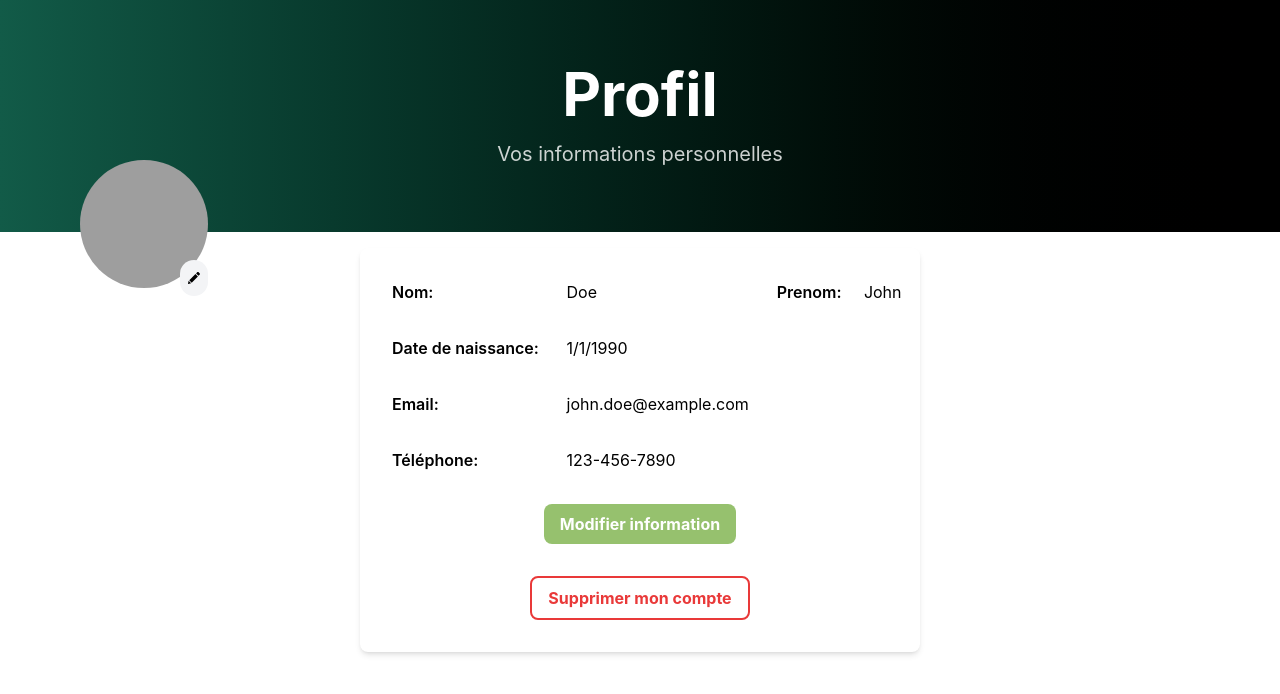
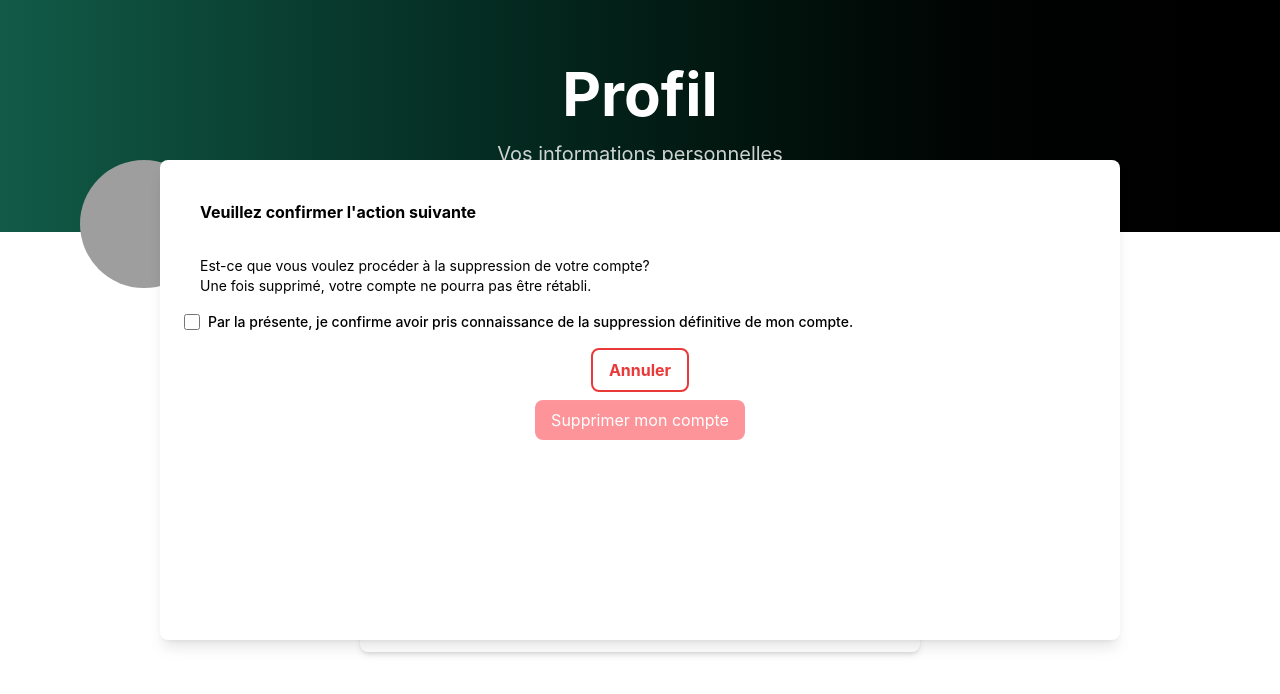
Before and after one commit to BudgetsOrg/Projet_BudgETS, a React (Vite) app in the folder frontend/: page /Profil in a window 1280 px wide. Both pictures are taken after a click on the button "Supprimer mon compte". Shown: the top 694 px of the page. Built offline with nearby package versions, Linux system fonts and the light colour scheme; grey boxes are pictures that could not be loaded.

Commit message:
pop up de suppression de compte sur la page profil

```diff
--- a/frontend/src/App.tsx
+++ b/frontend/src/App.tsx
@@ -1,8 +1,8 @@
 import { BrowserRouter, Route, Routes } from "react-router-dom"; // pour avoir accès au npm install react-router-dom
 import "./style/style.css";
 import Inscription from "./Inscription";
-import PagePrincipale from "./PagePrincipale";
-import PageProfile from "./Profile";
+import PagePrincipale from "./pages/PagePrincipale";
+import PageProfile from "./pages/PageProfile";
 
 function App() {
   return (
--- a/frontend/src/PagePrincipale.tsx
+++ /dev/null
@@ -1,95 +0,0 @@
-//Justine
-import { PieChart } from "react-minimal-pie-chart";
-import type { Obj } from "./interfaces/interfaces.ts";
-import type { Enveloppe } from "./interfaces/interfaces.ts";
-import { EnveloppesBudgetaires } from "./components/Enveloppe/EnveloppeDisplayer.tsx";
-import { Summary } from "./components/Summary/Summary.tsx";
-import { TabSummary } from "./components/Summary/TabSummary.tsx";
-import { ObjectifList } from "./components/Objectif/ObjectifList.tsx";
-
-const tab_objectifs: Enveloppe[] = [];
-
-//prend en paramètre les budgets et calculer les proportions en pourcentage
-// function GraphCirculaire() {
-//   return (
-//     <div>
-//       <PieChart
-//         data={[
-//           { title: "One", value: 10, color: "" },
-//           { title: "Two", value: 15, color: "#C13C37" },
-//           { title: "Three", value: 20, color: "#6A2135" },
-//         ]}
-//         radius={30}
-//       />
-//     </div>
-//   );
-// }
-
-// function MesBudgets() {
-//   return (
-//     <div>
-//       <h1>Mes BudgETS</h1>
-//       <table>
-//         <tr>
-//           <th>Solde pour le mois: 500$</th>
-//         </tr>
-//         <tr>
-//           <td>Nourriture</td>
-//           <td>50$</td>
-//         </tr>
-//         <tr>
-//           <button>Creer une enveloppe</button>
-//         </tr>
-//       </table>
-//       <h3>Mes différentes enveloppes</h3>
-//     </div>
-//   );
-// }
-
-// function BudgetsContainer() {
-//   return (
-//     <div className="container-budgets">
-//       {/* <MesBudgets />
-//       <GraphCirculaire /> */}
-//       <EnveloppesBudgetaires />
-//     </div>
-//   );
-// }
-
-// function ObjectifsContainer() {
-//   if (tab_objectifs.length === 0)
-//     return <div>Vous n'avez présentement aucun objectif. </div>;
-//   // return (
-//   //   // <div>
-//   //   //   {tab_enveloppes.map((env) => (
-//   //   //     <div key={obj.id} className="objectifs">
-//   //   //       <Objectif id={env.id} name={env.name} image={env.content} />
-//   //   //     </div>
-//   //   //   ))}
-//   //   // </div>
-//   // );
-// }
-
-// function Objectif({ id, name, image }: Obj) {
-//   return (
-//     <div className="objectif" id={String(id)}>
-//       <img src={image} alt="{id}"></img>
-//       <h3 className="title-objectif">{name}</h3>
-//     </div>
-//   );
-// }
-
-export function PagePrincipale() {
-  return (
-    <div className="space-y-8 px-4">
-      <h2 className="mb-4 text-4xl font-bold tracking-tight text-heading md:text-5xl lg:text-6xl">
-        BudgETS
-      </h2>
-      <Summary />
-      <EnveloppesBudgetaires />
-      <ObjectifList />
-    </div>
-  );
-}
-
-export default PagePrincipale;
--- /dev/null
+++ b/frontend/src/components/Profile/CheckBox.tsx
@@ -0,0 +1,32 @@
+import React from "react";
+
+interface CheckBoxProps {
+  checked: boolean;
+  onChange: (checked: boolean) => void;
+}
+
+export default function CheckBox({ checked, onChange }: CheckBoxProps) {
+  const handleCheckboxChange = () => {
+    onChange(!checked);
+  };
+
+  // source : https://flowbite.com/docs/forms/checkbox/
+  return (
+    <div className="flex items-center mb-4">
+      <input
+        id="default-checkbox"
+        type="checkbox"
+        checked={checked}
+        className="w-4 h-4 border border-var(--color-delete) rounded-xs bg-neutral-secondary-medium focus:ring-2 focus:ring-brand-soft"
+        onChange={handleCheckboxChange}
+      />
+      <label
+        htmlFor="default-checkbox"
+        className="select-none ms-2 text-sm font-medium text-heading"
+      >
+        Par la présente, je confirme avoir pris connaissance de la suppression
+        définitive de mon compte.
+      </label>
+    </div>
+  );
+}
--- a/frontend/src/components/Profile/TableInfoProfil.tsx
+++ b/frontend/src/components/Profile/TableInfoProfil.tsx
@@ -1,9 +1,13 @@
 import type { User } from "../../interfaces/interfaces";
+import SuppressionCompte from "../../popups/SuppressionPopup/SuppressionCompte";
+import React, { useState } from "react";
 
 export function TableInfoProfil(user: User) {
+  const [showSuppressionPopup, setShowSuppressionPopup] = useState(false);
+
   return (
     <div className="w-full p-4 bg-white shadow-md rounded-lg">
-      <table className="w-full">
+      <table className="w-full table-fixed break-words">
         <tbody>
           <tr>
             <td className="font-semibold p-4">Nom:</td>
@@ -12,7 +16,9 @@ export function TableInfoProfil(user: User) {
             <td>{user.prenom}</td>
           </tr>
           <tr>
-            <td className="font-semibold p-4">Date de naissance:</td>
+            <td className="font-semibold p-4" colSpan={2}>
+              Date de naissance:
+            </td>
             <td>
               {String(user.date_naissance.getDate())}/
               {String(user.date_naissance.getMonth() + 1)}/
@@ -20,11 +26,15 @@ export function TableInfoProfil(user: User) {
             </td>
           </tr>
           <tr>
-            <td className="font-semibold p-4">Email:</td>
+            <td className="font-semibold p-4" colSpan={2}>
+              Email:
+            </td>
             <td>{user.adresse_email}</td>
           </tr>
           <tr>
-            <td className="font-semibold p-4">Téléphone:</td>
+            <td className="font-semibold p-4" colSpan={2}>
+              Téléphone:
+            </td>
             <td>
               {user.telephone.substring(0, 3)}-{user.telephone.substring(3, 6)}-
               {user.telephone.substring(6, 10)}
@@ -38,9 +48,21 @@ export function TableInfoProfil(user: User) {
         </button>
       </div>
       <div className="flex items-center justify-center p-4">
-        <button className="delete-button py-2 px-4 rounded-lg">
+        <button
+          className="delete-button py-2 px-4 rounded-lg"
+          onClick={() => setShowSuppressionPopup(true)}
+        >
           Supprimer mon compte
         </button>
+      </div>
+      <div className="">
+        <SuppressionCompte
+          showPopup={showSuppressionPopup}
+          closePopup={() => setShowSuppressionPopup(false)}
+          onDelete={function (): void {
+            throw new Error("Function not implemented.");
+          }}
+        ></SuppressionCompte>
       </div>
     </div>
   );
--- /dev/null
+++ b/frontend/src/pages/PagePrincipale.tsx
@@ -0,0 +1,23 @@
+//Justine
+import { PieChart } from "react-minimal-pie-chart";
+import type { Obj } from "../interfaces/interfaces.ts";
+import type { Enveloppe } from "../interfaces/interfaces.ts";
+import { EnveloppesBudgetaires } from "../components/Enveloppe/EnveloppeDisplayer.tsx";
+import { Summary } from "../components/Summary/Summary.tsx";
+import { TabSummary } from "../components/Summary/TabSummary.tsx";
+import { ObjectifList } from "../components/Objectif/ObjectifList.tsx";
+
+export function PagePrincipale() {
+  return (
+    <div className="space-y-8 px-4">
+      <h2 className="mb-4 text-4xl font-bold tracking-tight text-heading md:text-5xl lg:text-6xl">
+        BudgETS
+      </h2>
+      <Summary />
+      <EnveloppesBudgetaires />
+      <ObjectifList />
+    </div>
+  );
+}
+
+export default PagePrincipale;
--- a/frontend/src/Profile.tsx
+++ b/frontend/src/pages/PageProfile.tsx
@@ -1,9 +1,9 @@
 // Justine
 
-import { getLoggedInUser } from "./api/userApi";
-import { EditProfilePicture } from "./components/Profile/EditProfilePicture";
-import { ProfileHeader } from "./components/Profile/ProfileHeader";
-import { TableInfoProfil } from "./components/Profile/TableInfoProfil";
+import { getLoggedInUser } from "../api/userApi";
+import { EditProfilePicture } from "../components/Profile/EditProfilePicture";
+import { ProfileHeader } from "../components/Profile/ProfileHeader";
+import { TableInfoProfil } from "../components/Profile/TableInfoProfil";
 
 // + popup suppression Justine
 export function PageProfile() {
@@ -16,7 +16,7 @@ export function PageProfile() {
           <EditProfilePicture profilePicture={user.image} />
         </div>
       </div>
-      <div className="px-10 w-1/2 h-full mx-auto">
+      <div className="px-4 sm:px-6 md:px-10 w-full md:w-3/4 lg:w-1/2 mx-auto">
         <TableInfoProfil {...user} />
       </div>
     </div>
--- /dev/null
+++ b/frontend/src/popups/SuppressionPopup/SuppressionCompte.tsx
@@ -0,0 +1,57 @@
+import React, { useState } from "react";
+import CheckBox from "../../components/Profile/CheckBox";
+
+export default function SuppressionCompte({
+  showPopup,
+  closePopup,
+  onDelete,
+}: {
+  showPopup: boolean;
+  closePopup: () => void;
+  onDelete: () => void;
+}) {
+  // the boolean of the checkbox state is associated to isConfirmed, and if there is a change, must call "setter" setIsConfirmed to update the state of isConfirmed
+  const [isConfirmed, setIsConfirmed] = useState(false);
+
+  if (!showPopup) return null;
+
+  const handleDelete = () => {
+    if (isConfirmed) {
+      onDelete();
+      closePopup();
+    }
+  };
+
+  return (
+    <div className="fixed inset-40 bg-white bg-opacity-2 flex-col items-center justify-center rounded-lg p-6 shadow-lg">
+      <h4 className="font-bold p-4 text-align-center">
+        Veuillez confirmer l'action suivante{" "}
+      </h4>
+      <p className="text-sm text-align-center p-4">
+        Est-ce que vous voulez procéder à la suppression de votre compte?{" "}
+        <br></br>
+        Une fois supprimé, votre compte ne pourra pas être rétabli.
+      </p>
+
+      <CheckBox checked={isConfirmed} onChange={setIsConfirmed} />
+      <div className="flex flex-col gap-2 items-center">
+        <button
+          className="delete-button py-2 px-4 rounded-lg"
+          onClick={closePopup}
+        >
+          Annuler
+        </button>
+
+        <button
+          className="py-2 px-4 rounded-lg bg-red-500 text-white disabled:opacity-50"
+          // now if clicked and isConfirmed is true, it will call backend with onDelete, and delete the account
+          onClick={handleDelete}
+          // button is disabled when checkbox is not checked
+          disabled={!isConfirmed}
+        >
+          Supprimer mon compte
+        </button>
+      </div>
+    </div>
+  );
+}
--- a/frontend/src/style/style.css
+++ b/frontend/src/style/style.css
@@ -43,4 +43,9 @@
     border: 2px solid var(--color-delete);
     font-weight: bold;
   }
+
+  .delete-button:hover {
+    background: var(--color-delete);
+    color: white;
+  }
 }
```
Also changed, not shown: frontend/src/components/Footer.tsx (renamed from frontend/src/Footer.tsx), frontend/src/components/Header.tsx (renamed from frontend/src/Header.tsx).
